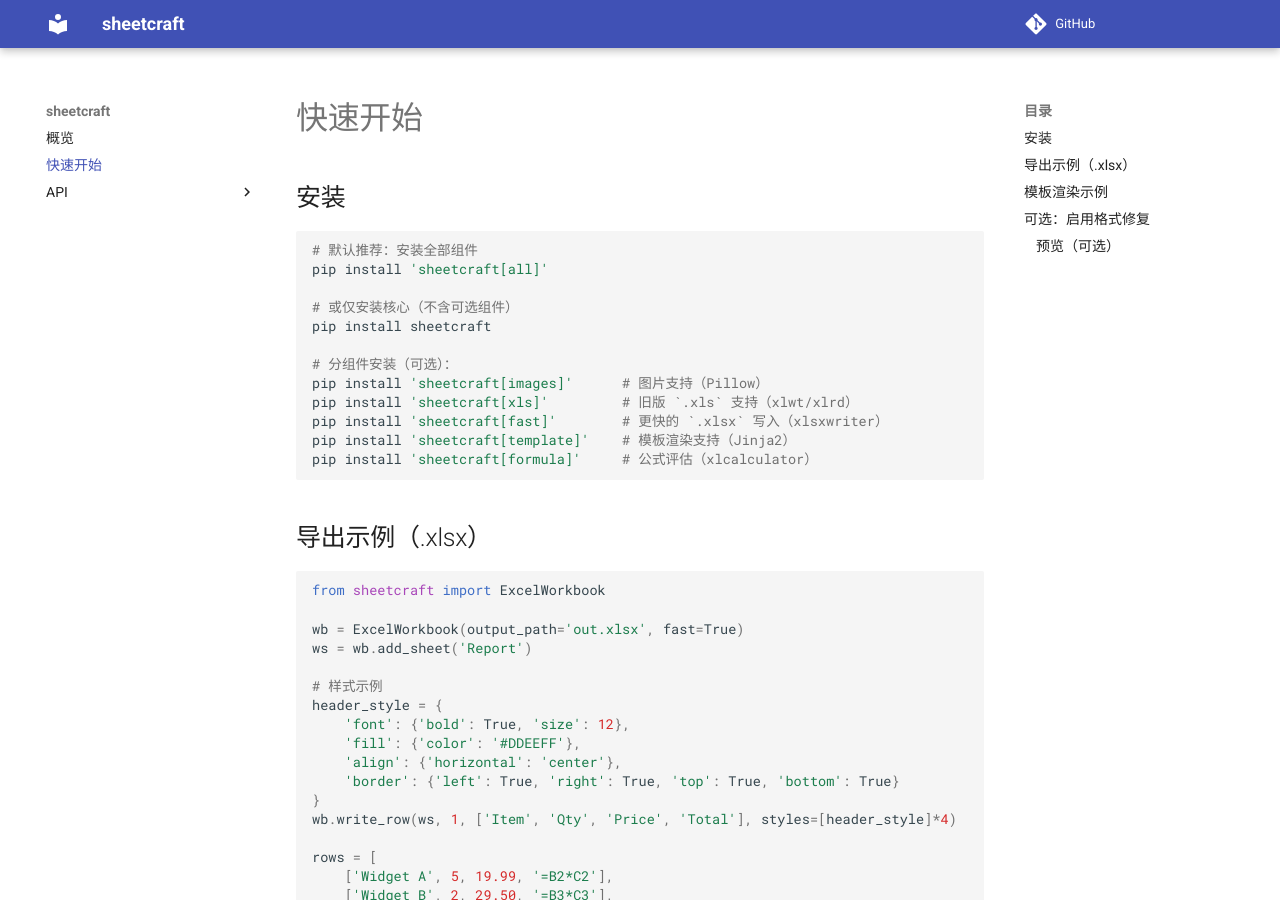
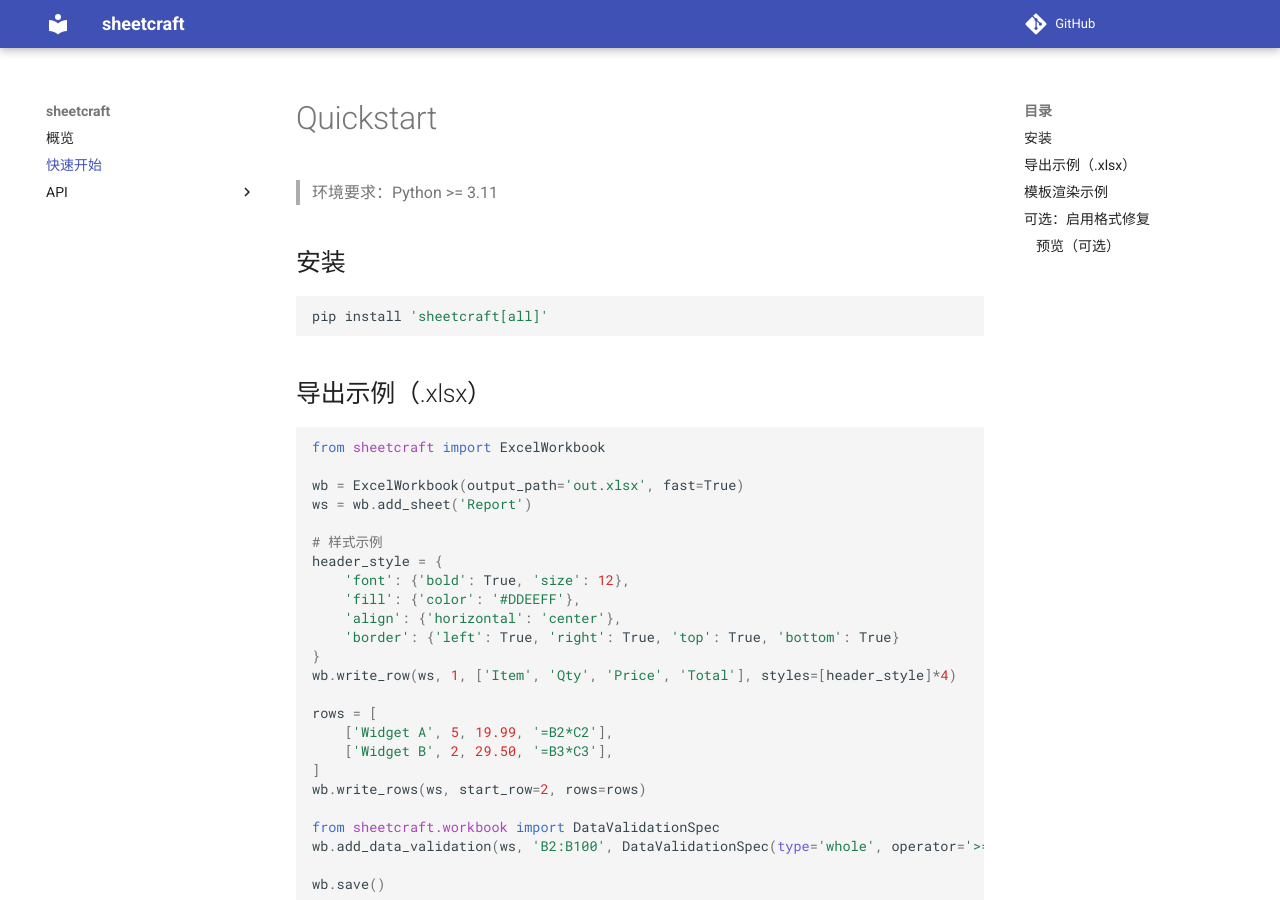
Before and after one commit to getaix/sheetcraft, an MkDocs documentation site: the page built from docs/quickstart.md, in a window 1280 px wide and 900 px high. Built offline with MkDocs 1.6.1 and Material for MkDocs 9.7.7, drawn with Linux system fonts in a browser that asks for light colours; comment, search, counter and statistics services are not loaded.

Commit message:
release: 0.2.0 — Python 3.11+ baseline; update classifiers, CI matrix; docs README/docs note 3.11+; align extras; bump __version__

````diff
--- a/docs/quickstart.md
+++ b/docs/quickstart.md
@@ -1,20 +1,11 @@
-# 快速开始
+# Quickstart
+
+> 环境要求：Python >= 3.11
 
 ## 安装
 
 ```bash
-# 默认推荐：安装全部组件
 pip install 'sheetcraft[all]'
-
-# 或仅安装核心（不含可选组件）
-pip install sheetcraft
-
-# 分组件安装（可选）：
-pip install 'sheetcraft[images]'      # 图片支持（Pillow）
-pip install 'sheetcraft[xls]'         # 旧版 `.xls` 支持（xlwt/xlrd）
-pip install 'sheetcraft[fast]'        # 更快的 `.xlsx` 写入（xlsxwriter）
-pip install 'sheetcraft[template]'    # 模板渲染支持（Jinja2）
-pip install 'sheetcraft[formula]'     # 公式评估（xlcalculator）
 ```
 
 ## 导出示例（.xlsx）
--- a/sheetcraft/__init__.py
+++ b/sheetcraft/__init__.py
@@ -20,4 +20,4 @@ __all__ = [
     "fix_xlsx",
 ]
 
-__version__ = "0.1.1"
+__version__ = "0.2.0"
````
Also changed, not shown: README.md (+2 -0 lines), docs/index.md (+2 -0 lines), pyproject.toml (+4 -5 lines), 1 other file.
